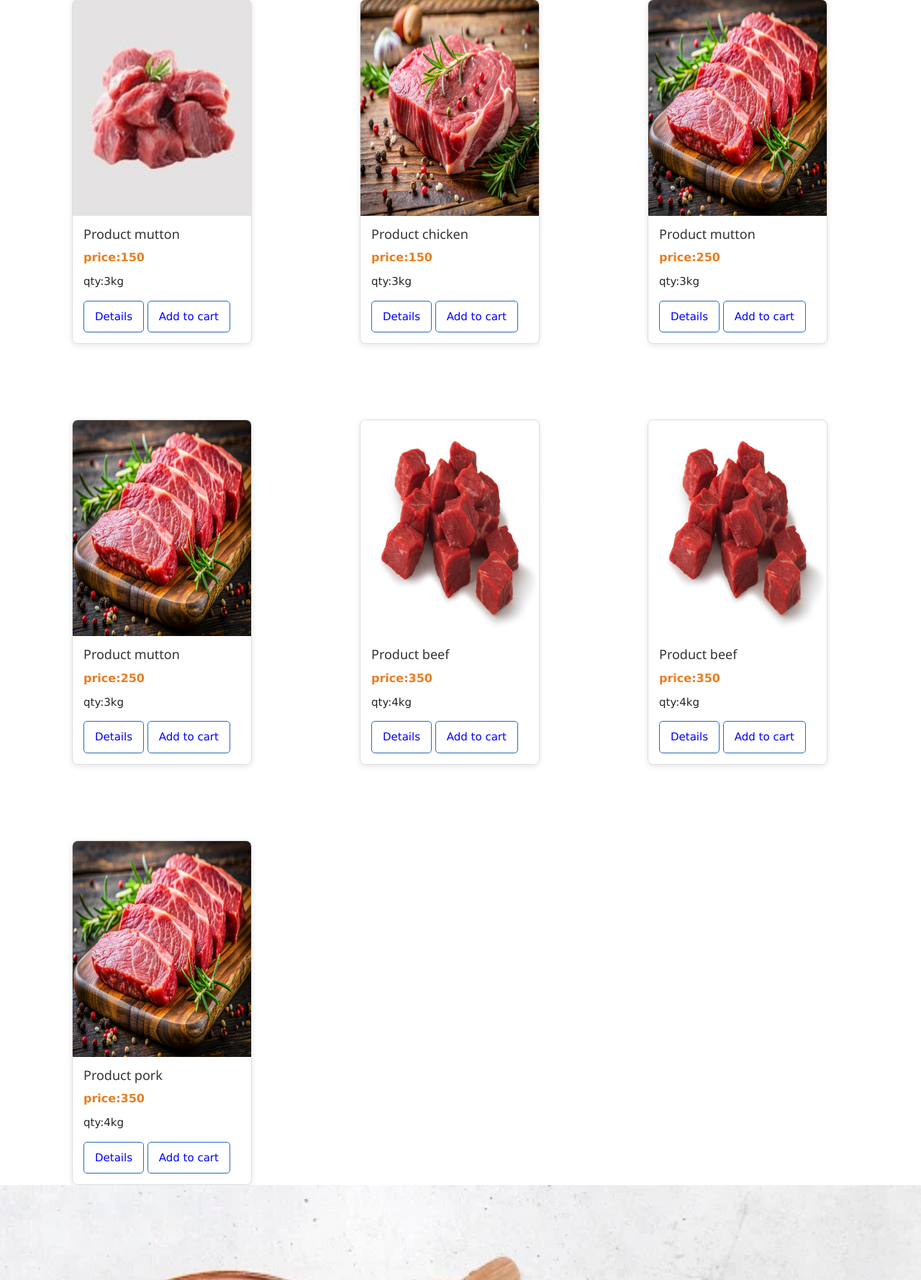
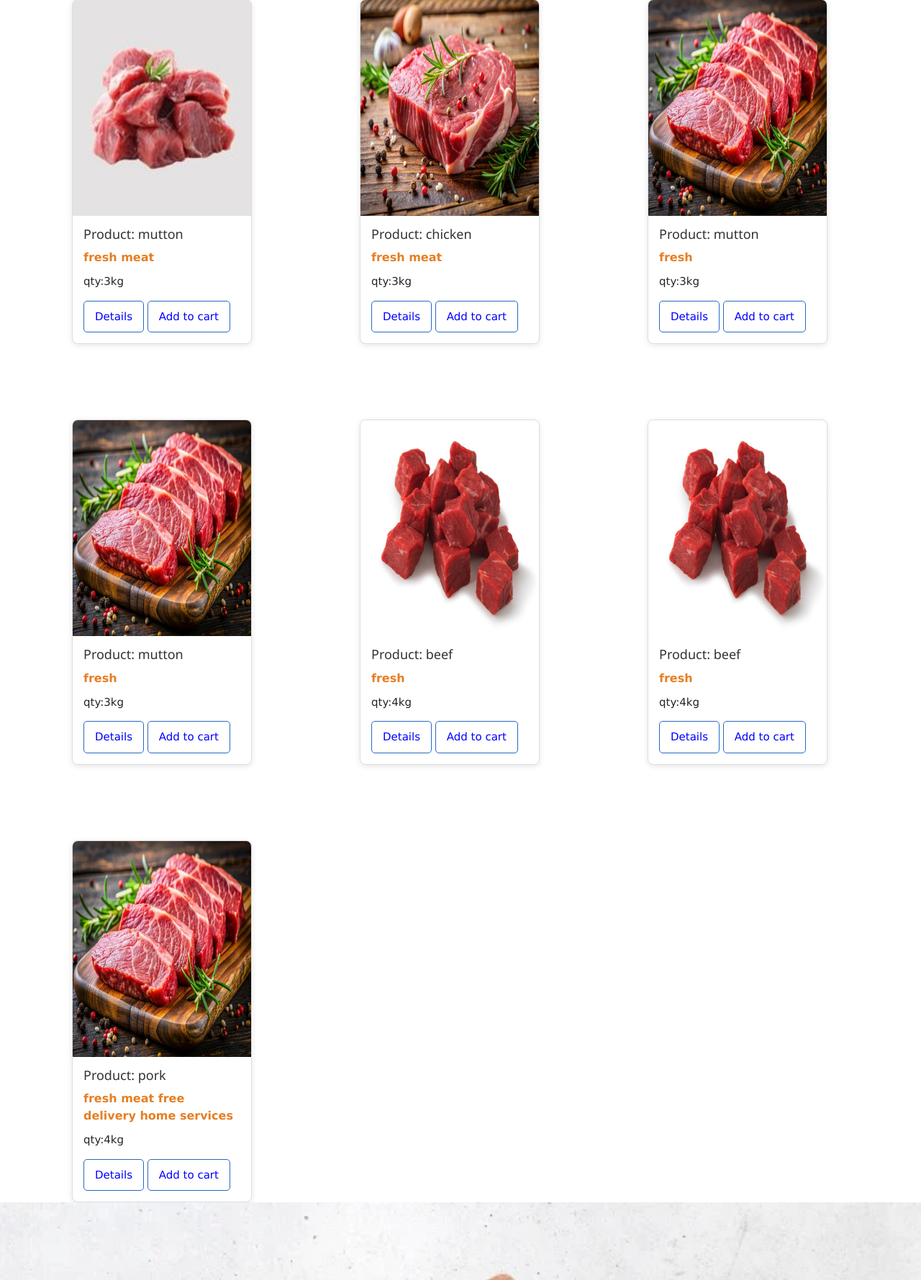
Before and after one commit to alan2325/Fresh_Cuts, a Django app: template fresh_cuts/template/user/userhome.html in a window 1280 px wide. Shown: the part 715-2494 px from the top of the page at 72% size. Run offline with Django 5.2, Linux system fonts and the light colour scheme; the template is opened without the code that fills it: values that come from a table or form of the project are taken from there, others are empty; data comes from the database, SQL or seed files in the repository; both versions use the stored data as it was after the commit; some libraries are stand-ins or nearby versions.

Commit message:
designing

```diff
--- a/fresh_cuts/template/user/userhome.html
+++ b/fresh_cuts/template/user/userhome.html
@@ -213,8 +213,8 @@ h2{
   <div class="product">
       <img src="{{i.image.url}}" alt="Product 1" >
       <div class="description">
-          <h3>Product {{i.name}}</h3>
-          <p class="price">price:{{i.price}}</p>
+          <h3>Product: {{i.name}}</h3>
+          <p class="price">{{i.discription}}</p>
           <p class="quantity">qty:{{i.quantity}}kg</p>
           <a class="pro"  href="../prodetails/{{i.pk}}">Details</a>
     <a class="pro" href="../addtocart/{{i.pk}}">Add to cart</a>
```
Also changed, not shown: fresh_cuts/template/user/prodetails.html (+0 -29 lines), fresh_cuts/db.sqlite3.
